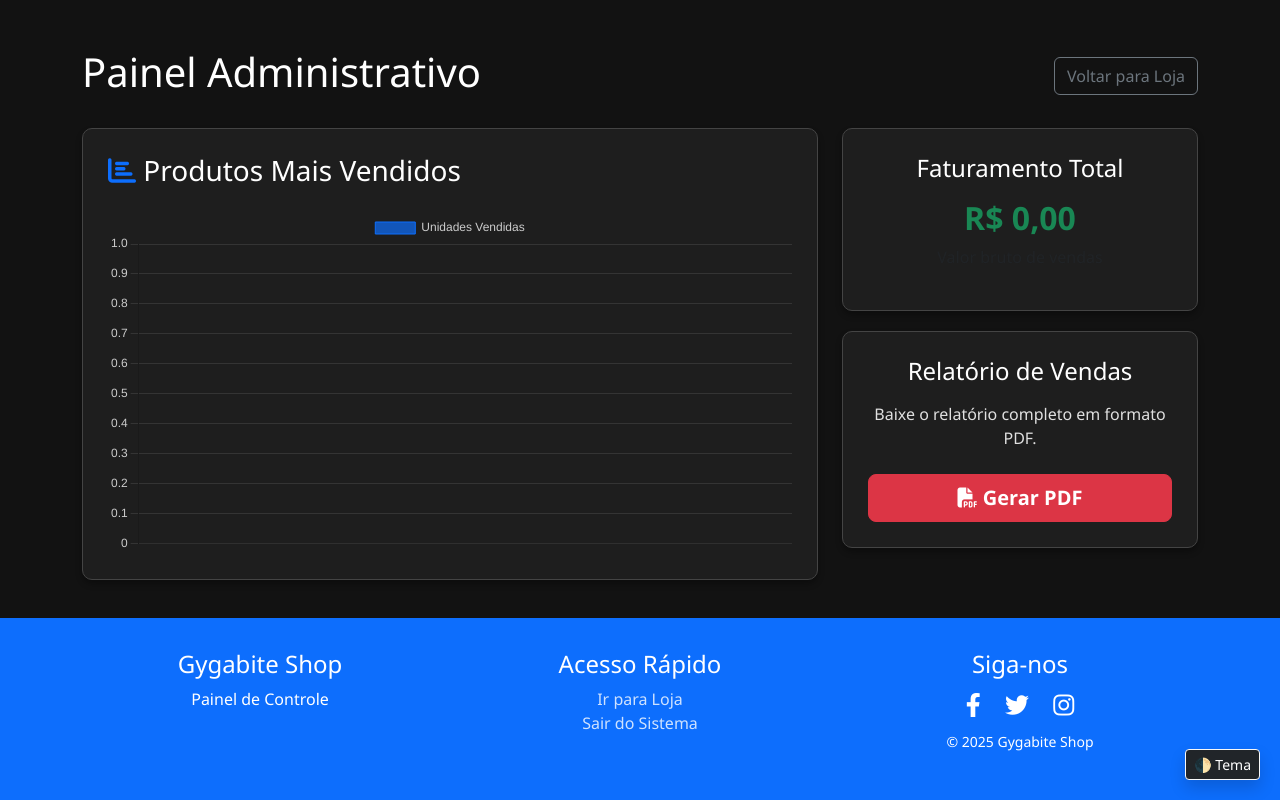
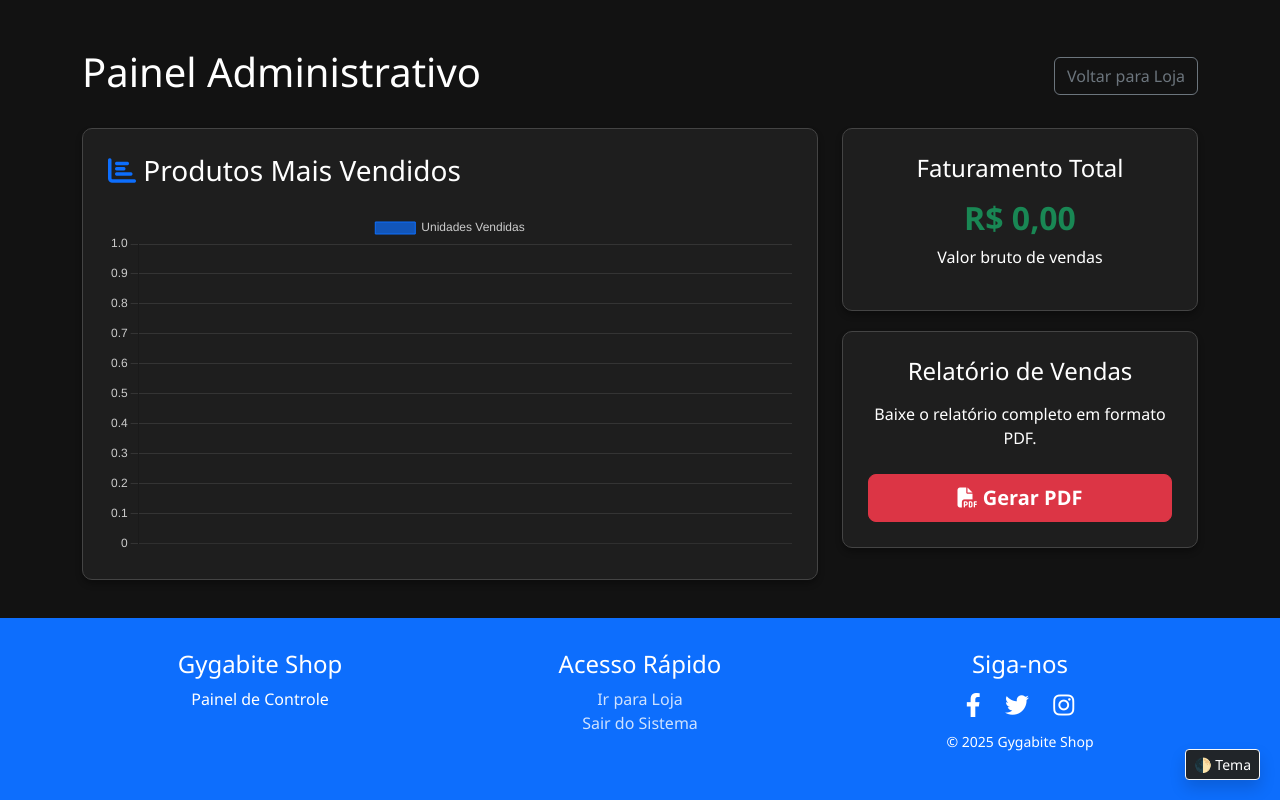
Before and after one commit to Italoromulo/CRUD-2.0, a PHP site: page /painel.php in a window 1280 px wide. Run offline with PHP 8.4, Linux system fonts and the light colour scheme; a user stored in the database is signed in; data comes from the database, SQL or seed files in the repository; data that the repository does not hold is empty.

Commit message:
Refactor painel.php for improved structure and styling

```diff
--- a/painel.php
+++ b/painel.php
@@ -39,7 +39,6 @@ $faturamento = $res_fat->fetch_assoc()['total'];
     <script src="https://cdn.jsdelivr.net/npm/chart.js"></script>
     <link rel="stylesheet" href="style.css">
     <style>
-        /* CSS Específico do Painel para alinhar com o Dark Mode */
         body {
             background-color: #121212;
             color: #e0e0e0;
@@ -63,10 +62,8 @@ $faturamento = $res_fat->fetch_assoc()['total'];
             box-shadow: 0 4px 6px rgba(0, 0, 0, 0.3);
         }
 
-        /* Footer Styles (Igual ao do site principal) */
         .main-footer {
             background-color: #0d6efd;
-            /* Primary Color */
             color: white;
             padding: 2rem 0;
             margin-top: auto;
@@ -88,7 +85,6 @@ $faturamento = $res_fat->fetch_assoc()['total'];
             margin: 0 10px;
         }
 
-        /* Light Mode Override */
         body.light-mode {
             background-color: #f4f4f4;
             color: #333;
@@ -105,10 +101,14 @@ $faturamento = $res_fat->fetch_assoc()['total'];
             color: #333 !important;
         }
 
-        /* Ajuste do footer no light mode (mantém azul, mas ajusta textos se necessário) */
         body.light-mode .main-footer {
             border-top: 1px solid #ccc;
         }
+
+        p{
+            color: #ffffff;
+        }
+
     </style>
 </head>
 
@@ -132,7 +132,7 @@ $faturamento = $res_fat->fetch_assoc()['total'];
                 <div class="box-painel text-center">
                     <h4 class="text-white mb-3">Faturamento Total</h4>
                     <h2 class="text-success fw-bold">R$ <?php echo number_format($faturamento, 2, ',', '.'); ?></h2>
-                    <p class="text-muted">Valor bruto de vendas</p>
+                    <p class="text-muted" style="color: #ffffff !important;">Valor bruto de vendas</p>
                 </div>
 
                 <div class="box-painel text-center">
@@ -178,7 +178,6 @@ $faturamento = $res_fat->fetch_assoc()['total'];
     </div>
 
     <script>
-        // 1. Script do Gráfico
         const ctx = document.getElementById('graficoVendas').getContext('2d');
         const grafico = new Chart(ctx, {
             type: 'bar',
```
